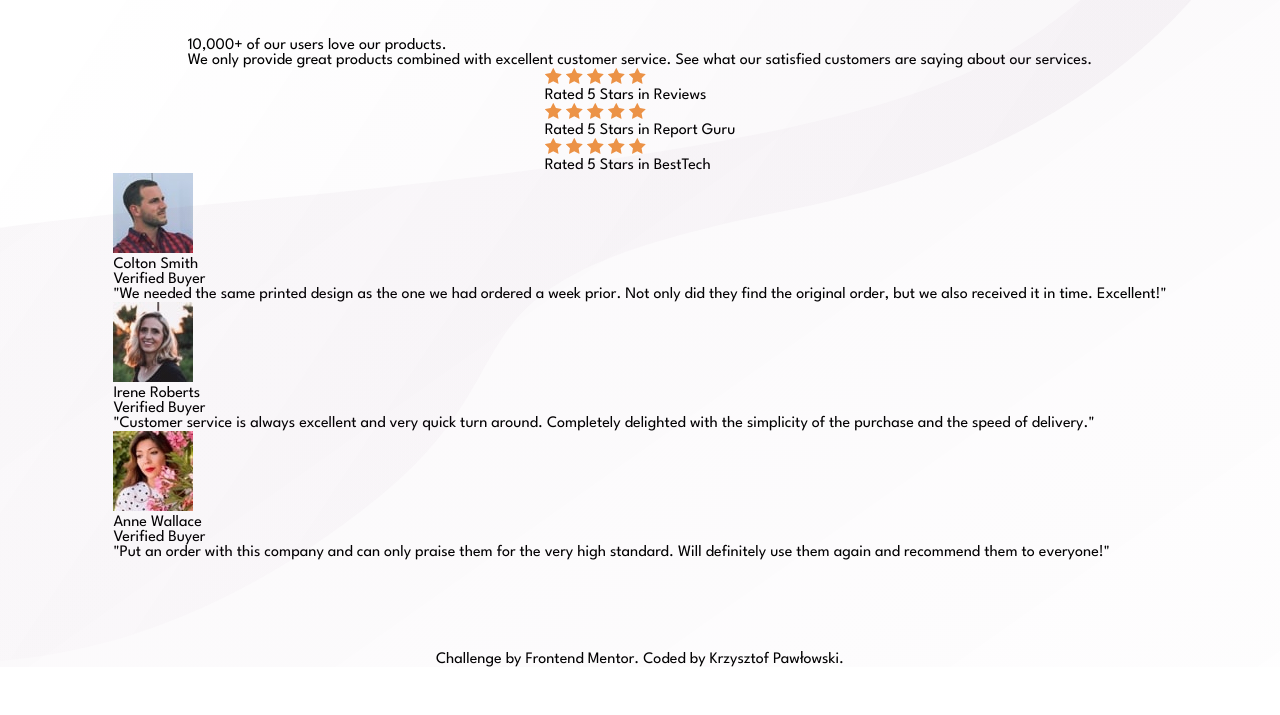
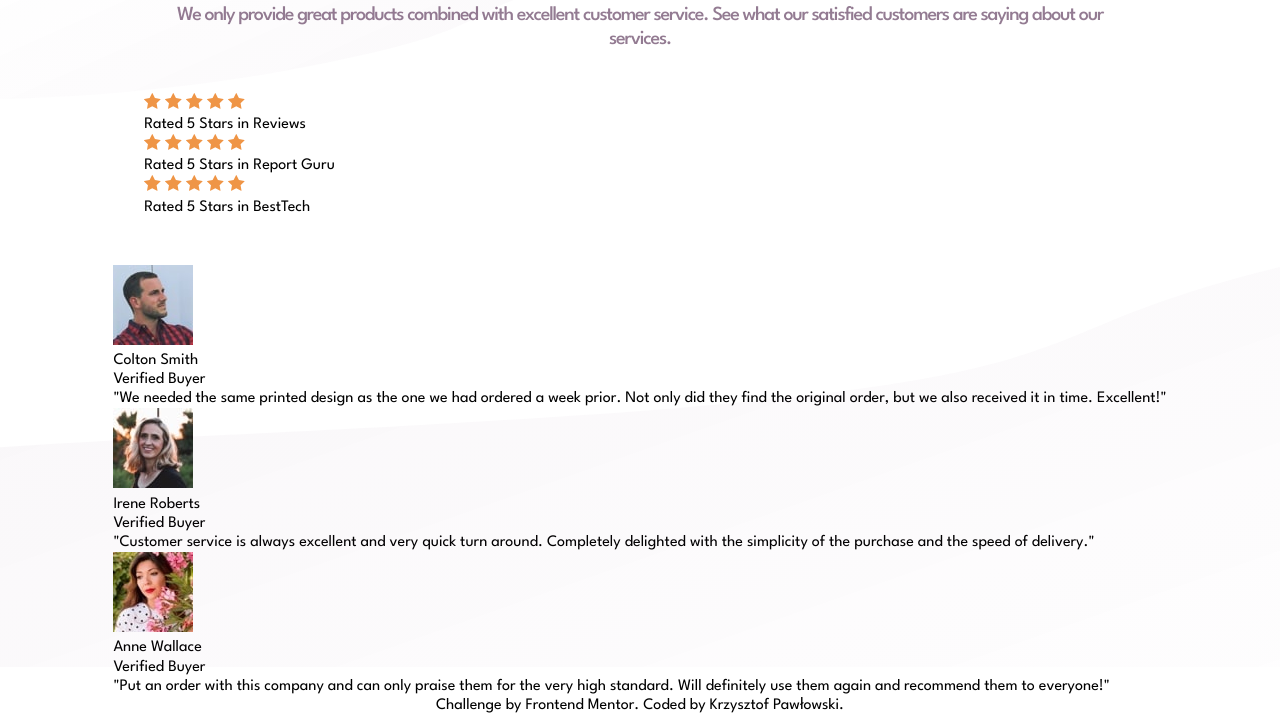
Before and after one commit to KP1976/social-proof-section, a plain HTML site: page index.html in a window 1280 px wide. Shown: the part 133-848 px from the top of the page. Before the commit the page ends 800 px from the top, so only its background shows below. Drawn offline with Linux system fonts and the light colour scheme.

Commit message:
Add styles for the header.

```diff
--- a/index.html
+++ b/index.html
@@ -6,34 +6,25 @@
     <!-- displays site properly based on user's device -->
     <meta name="description" content="Frontend Mentor | Social proof section" />
 
-    <link
-      rel="icon"
-      type="image/png"
-      sizes="32x32"
-      href="./assets/images/favicon-32x32.png"
-    />
+    <link rel="icon" type="image/png" sizes="32x32" href="./assets/images/favicon-32x32.png" />
     <link rel="stylesheet" href="./css/main.css" />
 
     <title>Frontend Mentor | Social proof section</title>
   </head>
   <body>
-    <img
-      class="bg-image bg-image--top"
-      src="./assets/images/bg-pattern-top-mobile.svg"
-      alt=""
-    />
+    <img class="bg-image bg-image--top" src="./assets/images/bg-pattern-top-mobile.svg" alt="" />
     <img
       class="bg-image bg-image--bottom"
       src="./assets/images/bg-pattern-bottom-mobile.svg"
       alt=""
     />
     <main>
+      <div class="container">
         <header class="header">
           <h1 class="header__title">10,000+ of our users love our products.</h1>
           <p class="header__description">
-          We only provide great products combined with excellent customer
-          service. See what our satisfied customers are saying about our
-          services.
+            We only provide great products combined with excellent customer service. See what our
+            satisfied customers are saying about our services.
           </p>
         </header>
         <ul class="reviews">
@@ -68,6 +59,7 @@
             <p class="review__title">Rated 5 Stars in BestTech</p>
           </li>
         </ul>
+      </div>
       <ul class="cards">
         <li class="card">
           <div class="card__body">
@@ -82,9 +74,8 @@
             </div>
           </div>
           <p class="card__description">
-            "We needed the same printed design as the one we had ordered a week
-            prior. Not only did they find the original order, but we also
-            received it in time. Excellent!"
+            "We needed the same printed design as the one we had ordered a week prior. Not only did
+            they find the original order, but we also received it in time. Excellent!"
           </p>
         </li>
         <li class="card">
@@ -100,9 +91,8 @@
             </div>
           </div>
           <p class="card__description">
-            "Customer service is always excellent and very quick turn around.
-            Completely delighted with the simplicity of the purchase and the
-            speed of delivery."
+            "Customer service is always excellent and very quick turn around. Completely delighted
+            with the simplicity of the purchase and the speed of delivery."
           </p>
         </li>
         <li class="card">
@@ -118,9 +108,8 @@
             </div>
           </div>
           <p class="card__description">
-            "Put an order with this company and can only praise them for the
-            very high standard. Will definitely use them again and recommend
-            them to everyone!"
+            "Put an order with this company and can only praise them for the very high standard.
+            Will definitely use them again and recommend them to everyone!"
           </p>
         </li>
       </ul>
--- a/scss/abstracts/_variables.scss
+++ b/scss/abstracts/_variables.scss
@@ -16,6 +16,10 @@ $font-size-20: 1.25rem;
 $font-size-18: 1.125rem;
 $font-size-16: 1rem;
 
+$line-height-140: 1.4;
+$line-height-90: 0.9;
+$line-height-80: 0.8;
+
 $letter-spacing--1_5: -1.5px;
 $letter-spacing--1_2: -1.2px;
 $letter-spacing--1_1: -1.1px;
@@ -26,6 +30,8 @@ $letter-spacing-0_15: 0.15px;
 
 // SPACING
 $space-82: 5.125rem;
+$space-48: 3rem;
+$space-42: 2.625rem;
 $space-40: 2.5rem;
 $space-38: 2.375rem;
 $space-32: 2rem;
--- a/scss/base/_base.scss
+++ b/scss/base/_base.scss
@@ -11,28 +11,34 @@ body {
   @include flex-column();
   min-height: 100dvh;
   justify-content: flex-start;
+  line-height: 1.2;
 }
 
 .bg-image {
   display: block;
   position: fixed;
-  height: initial;
   max-width: none;
   width: 100%;
   /* width: initial; */
 
   &--top {
+    height: 14.5rem;
     top: 0;
   }
 
   &--bottom {
     bottom: 0;
+    height: 50%;
   }
+}
+
+.container {
+  @include flex-column($space-42);
 }
 
 main {
   align-items: center;
-  @include flex-column();
+  @include flex-column($space-48);
   flex: 1 1 auto;
   justify-content: center;
   padding: $space-82 $space-24 0;
--- /dev/null
+++ b/scss/layout/_header.scss
@@ -0,0 +1,21 @@
+.header {
+  align-items: center;
+  @include flex-column($space-20);
+  text-align: center;
+
+  &__title {
+    color: $very-dark-magenta;
+    font-size: $font-size-42;
+    font-weight: 700;
+    letter-spacing: $letter-spacing--1_5;
+    line-height: $line-height-80;
+  }
+
+  &__description {
+    color: $dark-grayish-magenta;
+    font-size: $font-size-20;
+    font-weight: 500;
+    letter-spacing: $letter-spacing--1_2;
+    width: 99%;
+  }
+}
--- a/scss/main.scss
+++ b/scss/main.scss
@@ -11,4 +11,5 @@
 /* @import "components/card"; */
 
 // Layout
+@import "layout/header";
 @import "layout/footer";
```
Also changed, not shown: css/main.css. Lines whose indentation alone changed are shown as unchanged.
